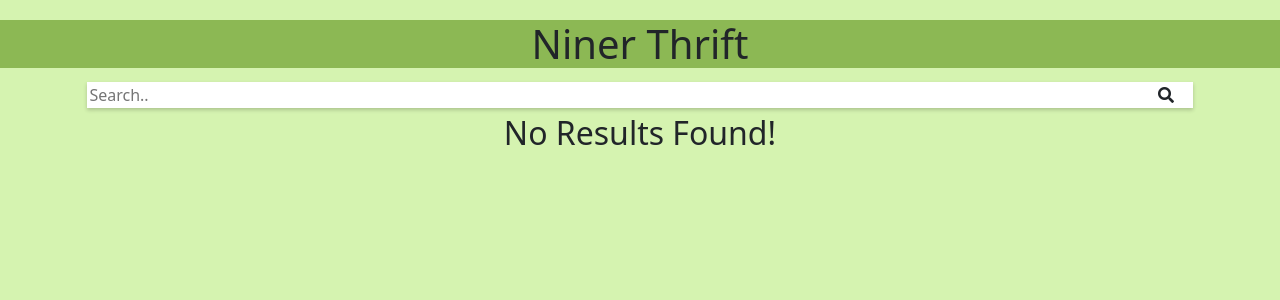
After one commit to AnessaLeng/NinerThrifts, a Flask app: template templates/search.html in a window 1280 px wide. The commit adds this page. Shown: the top 300 px of the page. Run offline with Flask 3, Linux system fonts and the light colour scheme; the template is opened without the code that fills it, so the values that code supplies are empty; some libraries are stand-ins or nearby versions.

Commit message:
updated app.py and templates for explore page

```diff
--- a/app.py
+++ b/app.py
@@ -1,99 +1,25 @@
-<<<<<<< HEAD
 from flask import Flask, render_template, request
+
 app = Flask(__name__)
+postGrid = {}
 
-
-profile_info = {}
+app.route('/')
+def index():
+    return render_template("index.html")
 
 @app.route('/')
-def index():
-    return render_template('index.html')
+def explore():
+    # will change this after pulling posts from database
+    post = "static/blankpost.jpg"
+    post_id = "post id"
+    posts = ["static/blankpost.jpg", "static/blankpost.jpg", "static/blankpost.jpg", "static/blankpost.jpg",
+             "static/blankpost.jpg", "static/blankpost.jpg", "static/blankpost.jpg", "static/blankpost.jpg"]
+    postGrid[post_id] = []
+    postGrid[post_id].append(post)
+    return render_template("explore.html", postGrid = postGrid, posts = posts)
 
-@app.route('/profile')
-def show_profile():
-    user_pic = "static/user_icon.png"
-    username = "username here"
-    bio = "bio here"
-    followers = "###"
-    following = "###"
-    posts= ['static/placeholder.png', 'static/placeholder.png', 'static/placeholder.png', 'static/placeholder.png',
-            'static/placeholder.png','static/placeholder.png','static/placeholder.png','static/placeholder.png']
-    profile_info[username] = []
-    profile_info[username].append(user_pic)
-    profile_info[username].append(bio)
-    profile_info[username].append(followers)
-    profile_info[username].append(following)
-    return render_template("profile.html", profile_info = profile_info, posts = posts)
-=======
-from flask import Flask, redirect, render_template, request
-
-
-app = Flask(__name__)
-users = {}
-
-# Anessa's signup/login feature
-@app.route('/')
-def index():
-    if request.method == 'GET' and request.form.get('signup'):
-        return render_template('index.html', is_user=2)
-    elif request.method == 'GET' and request.form.get('login'):
-        return render_template('index.html', is_user=1, error=False)
-    return render_template('index.html', is_user=0)
-
-@app.route('/signup', methods=['POST', 'GET'])
-def signup():
-    if request.method == 'POST':
-        first_name = request.form.get('first_name')
-        last_name = request.form.get('last_name')
-        password = request.form.get('password')
-        email = request.form.get('email')
-        dob = request.form.get('dob')
-        profile_image = request.form.get('profile_image')
-        with open(profile_image, 'rb') as file:
-            image_data = file.read()
-        uid = randint(1, 9999)
-
-        new_user = {
-            "uid": uid,
-            "first_name": first_name,
-            "last_name": last_name,
-            "password": password,
-            "email": email,
-            "dob": dob,
-            "profile_image": image_data,
-        }
-
-        users[uid] = new_user
-
-        return redirect(url_for('profile'))
-    return render_template('index.html', is_user=2)
-
-@app.route('/login', methods=['POST', 'GET'])
-def login():
-    if request.method == 'POST':
-        email = request.form.get('email')
-        password = request.form.get('password')
-        for user in users:
-            if user['email'] == email and user['password'] == password:
-                return redirect(url_for('profile'))
-        error_message = "Invalid email or password"
-        return render_template('index.html', is_user=1, error=True, error_message=error_message)
-    return render_template('index.html', is_user=1, error=False)
-
-# Cindy's create a post feature
-@app.route('/create_post', methods=['GET', 'POST'])
-def create_post():
-    if request.method == 'POST':
-        title = request.form.get('title')
-        price = request.form.get('price')
-        hashtags = request.form.get('hashtags')
-        description = request.form.get('description')
-
-        print("Title:", title)
-        print("Price:", price)
-        print("Hashtags:", hashtags)
-        print("Description:", description)
-        return "You have succesfully created a listing!"
-
-    return render_template('create_post.html')
->>>>>>> 095002145253dd1e409492fbc943da1d4930b840
+@app.route('/search', methods=["POST"])
+def search():
+    search_result = request.form['query']
+    #to do: get results from database
+    return render_template("search.html", search_result = search_result)
--- a/templates/_layout.html
+++ b/templates/_layout.html
@@ -3,93 +3,13 @@
 <head>
     <meta charset="UTF-8">
     <meta name="viewport" content="width=device-width, initial-scale=1.0">
-    <title>Document</title>
+    <title>Explore</title>
     <link rel="stylesheet" href="https://use.fontawesome.com/releases/v5.0.7/css/all.css">
     <link href="https://cdn.jsdelivr.net/npm/bootstrap@5.1.3/dist/css/bootstrap.min.css" rel="stylesheet" integrity="sha384-1BmE4kWBq78iYhFldvKuhfTAU6auU8tT94WrHftjDbrCEXSU1oBoqyl2QvZ6jIW3" crossorigin="anonymous">
     <script defer src="https://cdn.jsdelivr.net/npm/bootstrap@5.1.3/dist/js/bootstrap.bundle.min.js" integrity="sha384-ka7Sk0Gln4gmtz2MlQnikT1wXgYsOg+OMhuP+IlRH9sENBO0LRn5q+8nbTov4+1p" crossorigin="anonymous"></script>
-    <style>
-        body{
-            margin-left: auto;
-            margin-right: auto;
-        }
-        br{
-            background-color: rgb(156, 203, 122);
-        }
-        h1{
-            background-color: rgb(91, 165, 91);
-            margin-bottom: 0;
-        }
-        p{
-            margin-bottom:0;
-        }
-        .container{
-            margin-left: auto;
-            margin-right: auto;
-            width: 100%;
-        }
-        .container .col-sm{
-            font-size: 35px;
-        }
-        .container .col-8{
-            font-size: 25px;
-        }
-        .container .col-4 button{
-            size: 20px;
-        }
-        h3{
-            margin: 0;
-            margin-left: 20px;
-        }
-        footer{
-            background-color: green;
-        }
-        footer i {
-            background-color: green;
-            margin-right: 20px;
-            margin-left: 20px;
-        }
-        .container .col{
-            margin-bottom: 20px;
-        }
-    </style>
 </head>
 <body>
-  <nav class="navbar navbar-expand-lg navbar-light bg-light">
-    <div class="container-fluid">
-      <a class="navbar-brand" href="/">Niner Thrift</a>
-      <button class="navbar-toggler" type="button" data-bs-toggle="collapse" data-bs-target="#navbarSupportedContent" aria-controls="navbarSupportedContent" aria-expanded="false" aria-label="Toggle navigation">
-        <span class="navbar-toggler-icon"></span>
-      </button>
-      <div class="collapse navbar-collapse" id="navbarSupportedContent">
-        <ul class="navbar-nav me-auto mb-2 mb-lg-0">
-          <li class="nav-item">
-            <a class="nav-link{% if list_movies_active %} active{% endif %}" href="/signup">Sign Up</a>
-          </li>
-          <li class="nav-item">
-            <a class="nav-link{% if create_rating_active %} active{% endif %}" href="/profile">Profile</a>
-          </li>
-          <li class="nav-item">
-            <a class="nav-link{% if search_active %} active{% endif %}" href="/create_post">Create a Listing</a>
-          </li>
-        </ul>
-      </div>
-    </div>
-  </nav>
-  <div class="container">
-    {% block body %}{% endblock %}
-  </div>
-  <footer class="text-center">
-    <br>
-    <p>
-        <a href="index.html">
-            <i class="fas fa-user fa-2x"></i>
-        </a>
-        <i class="fas fa-search fa-2x"></i>
-        <i class="fas fa-plus-circle fa-2x"></i>
-        <i class="fas fa-heart fa-2x"></i>
-        <i class="fas fa-comment-alt fa-2x"></i>
-    </p>
-    <br>
-</footer>
+    {% block content %}
+    {% endblock %}
 </body>
 </html>
--- /dev/null
+++ b/templates/search.html
@@ -0,0 +1,74 @@
+{% extends "_layout.html" %}
+
+{% block title %}Niner Thrift | Explore{% endblock %}
+
+{% block content %}
+<style>
+    h1 {
+        background-color: #8CB854;
+        width: 100%;
+        margin-top: 20px;
+        text-align: center;
+    }
+
+    body {
+        background-color: #D5F3B0;
+    }
+
+    .container .col {
+        margin-bottom: 10px;
+    }
+
+    form {
+        padding: 6px;
+        margin-left: 20px;
+        margin-right: 20px;
+        text-align: center;
+    }
+
+    input {
+        width: 90%;
+        background-color: white;
+        color: black;
+        border: none;
+        box-shadow: 0 2px 4px 0 rgba(0,0,0,.2);
+    }
+
+    .search-bar {
+        display: block;
+        position: relative;
+    }
+
+    i {
+        position: absolute;
+        right: 80px;
+        top: 5px;
+    }
+
+    h2 {
+        text-align: center;
+    }
+
+</style>
+<h1>Niner Thrift</h1>
+<form action="/search" method="POST">
+    <div class="search-bar">
+        <input type="text" name="query" placeholder="Search.."><i class="fas fa-search"></i>
+    </div>
+</form>
+
+{% if results %}
+<div class="container">
+    <div class="row row-cols-4">
+        {% for post in results %}
+        <div class="col"><img src="{{ post }}" height="250px" width="250px"></div>
+        {% endfor %}
+    </div>
+</div>
+{% else %}
+<div>
+    <h2>No Results Found!</h2>
+</div>
+{% endif %}
+
+{% endblock %}
```
Also changed, not shown: templates/explore.html (added, +63 -0 lines).
